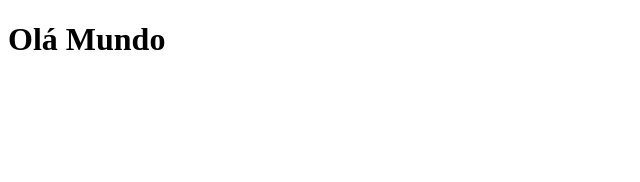
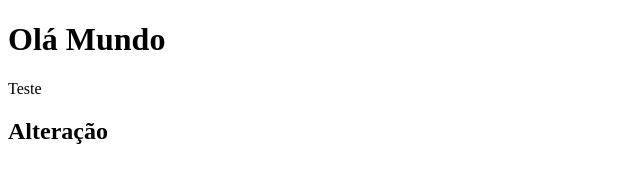
Before and after one commit to Lucasecdev/curso_git_1, a plain HTML site: page 1_primeiro_repo/index.html in a window 1280 px wide. Shown: the whole page, without its empty margins (0-640 px from the left). Drawn offline with Linux system fonts and the light colour scheme.

Commit message:
Enviando alterações

```diff
--- a/1_primeiro_repo/index.html
+++ b/1_primeiro_repo/index.html
@@ -7,5 +7,7 @@
 </head>
 <body>
    <h1>Olá Mundo</h1>
+   <p>Teste</p>
+   <h2>Alteração</h2>
 </body>
 </html>
```
